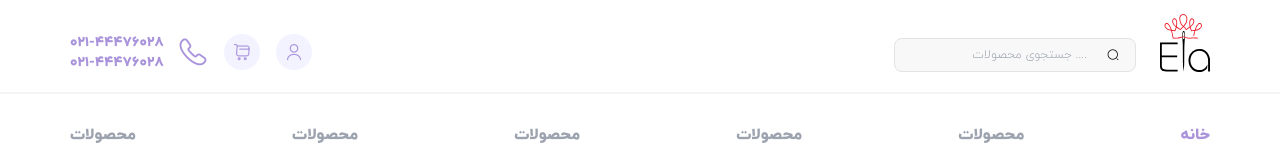
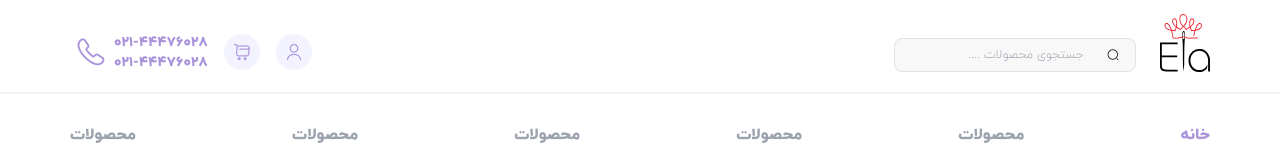
Before and after one commit to ArashKenji73/elaa-desktop, a Nuxt app: page / in a window 1280 px wide. Shown: the top 160 px of the page. Built offline with nearby package versions, Linux system fonts and the light colour scheme.

Commit message:
fix : minor

```diff
--- a/components/SearchForm.vue
+++ b/components/SearchForm.vue
@@ -1,7 +1,7 @@
 <template>
     <div class="search-box">
         <span class="icon-search-normal search-icon text-xs"></span>
-        <input type="text" class="search-input iranSansNumb" placeholder=".... جستجوی محصولات" />
+        <input type="text" class="search-input iranSansNumb" placeholder=" جستجوی محصولات ...."  />
     </div>
 </template>
 
--- a/components/TheHeader.vue
+++ b/components/TheHeader.vue
@@ -20,9 +20,7 @@
                 </div>
                 <!-- PHONE -->
                 <div class="phone">
-                    <div class="icon-simple">
-                        <span class="icon-call"></span>
-                    </div>
+
                     <div class="phone-col">
                         <span>
                             021-44476028
@@ -30,6 +28,9 @@
                         <span>
                             021-44476028
                         </span>
+                    </div>
+                    <div class="icon-simple">
+                        <span class="icon-call"></span>
                     </div>
                 </div>
             </div>
```
